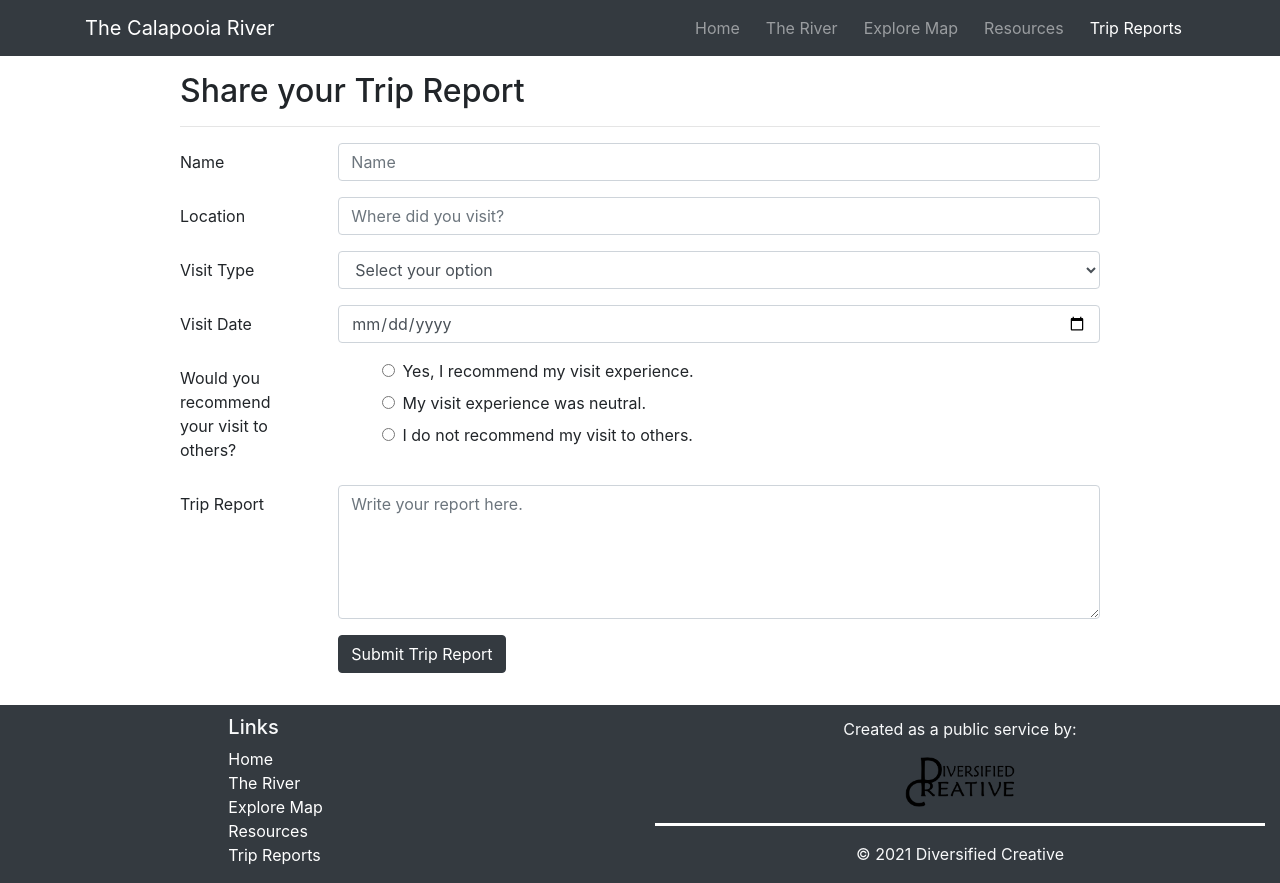
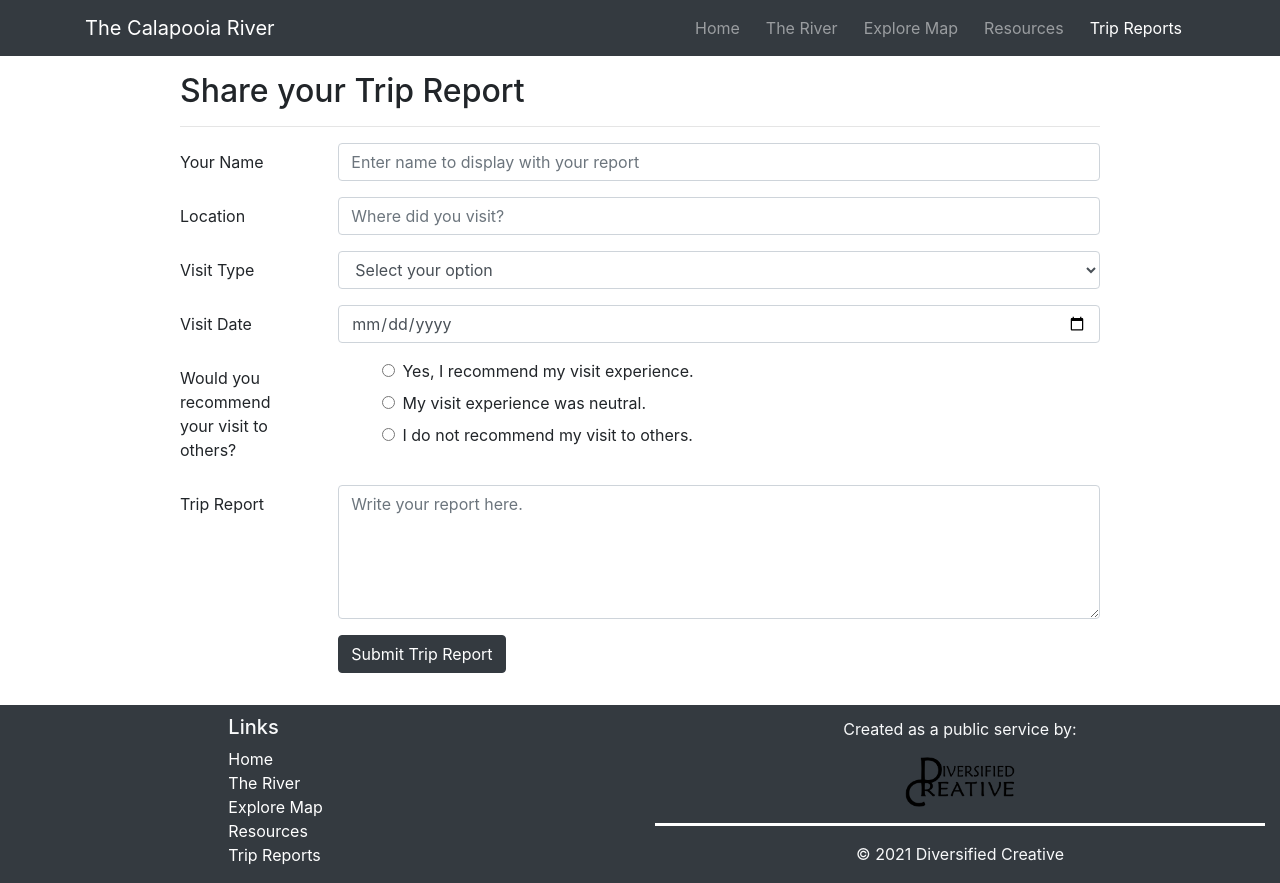
Before and after one commit to diversifiedcreative/calapooia-react, a React (Create React App) app: page /tripReports in a window 1280 px wide. Built offline with nearby package versions, Linux system fonts and the light colour scheme; the HTML template or start-up script is replaced by a standard one.

Commit message:
fixed ScrollToTop, changed MainComponent to functional (vs. class), created unused useModal hook

```diff
--- a/src/App.js
+++ b/src/App.js
@@ -2,6 +2,7 @@ import React, { Component } from 'react';
 import Main from './components/MainComponent';
 import { BrowserRouter } from 'react-router-dom';
 import './App.css';
+
 
 class App extends Component {
     render() {
--- a/src/components/ScrollToTop.js
+++ b/src/components/ScrollToTop.js
@@ -2,6 +2,7 @@ import React, { useEffect } from 'react';
 import { withRouter } from 'react-router-dom';
 
 // Need to debug for dependency issue--code works, but throws lint warning. See https://dennyscott.io/use-effect-dependency-array/
+// Fixed the above issue by removing the dependency array, and also by simply including 'history' in the array at end of useEffect block. Still need to learn more about this topic to understand it's purpose and methods.
 
 function ScrollToTop({ history, children }) {
     useEffect(() => {
@@ -11,7 +12,7 @@ function ScrollToTop({ history, children }) {
         return () => {
             unlisten();
         }
-    }, []);
+    }, [history]);
 
     return <>{children}</>;
 }
--- a/src/components/SubmitTripComponent.js
+++ b/src/components/SubmitTripComponent.js
@@ -9,7 +9,7 @@ class SubmitTrip extends Component {
     constructor(props) {
         super(props);
         this.state = {
-            name: '',
+            userName: '',
             location: '',
             visitType: '',
             visitDate: '',
@@ -56,14 +56,14 @@ class SubmitTrip extends Component {
                         <div className="col-md-10 offset-md-1 pb-3">
                             <Form onSubmit={this.handleSubmit}>
                                 <FormGroup row>
-                                    <Label htmlFor="name" md={2}>Name</Label>
+                                    <Label htmlFor="name" md={2}>Your Name</Label>
                                     <Col md={10}>
                                         <Input
-                                            id="name"
+                                            id="userName"
                                             value={this.state.name}
                                             type="text"
-                                            name="name"
-                                            placeholder="Name"
+                                            name="userName"
+                                            placeholder="Enter name to display with your report"
                                             onChange={this.handleInputChange}
                                         />
                                     </Col>
```
Also changed, not shown: src/App.css (+5 -5 lines), src/components/MainComponent.js (+2 -5 lines), src/components/useModal.js (added, +11 -0 lines), 1 other file (tests, documents, lock files or other folders).
